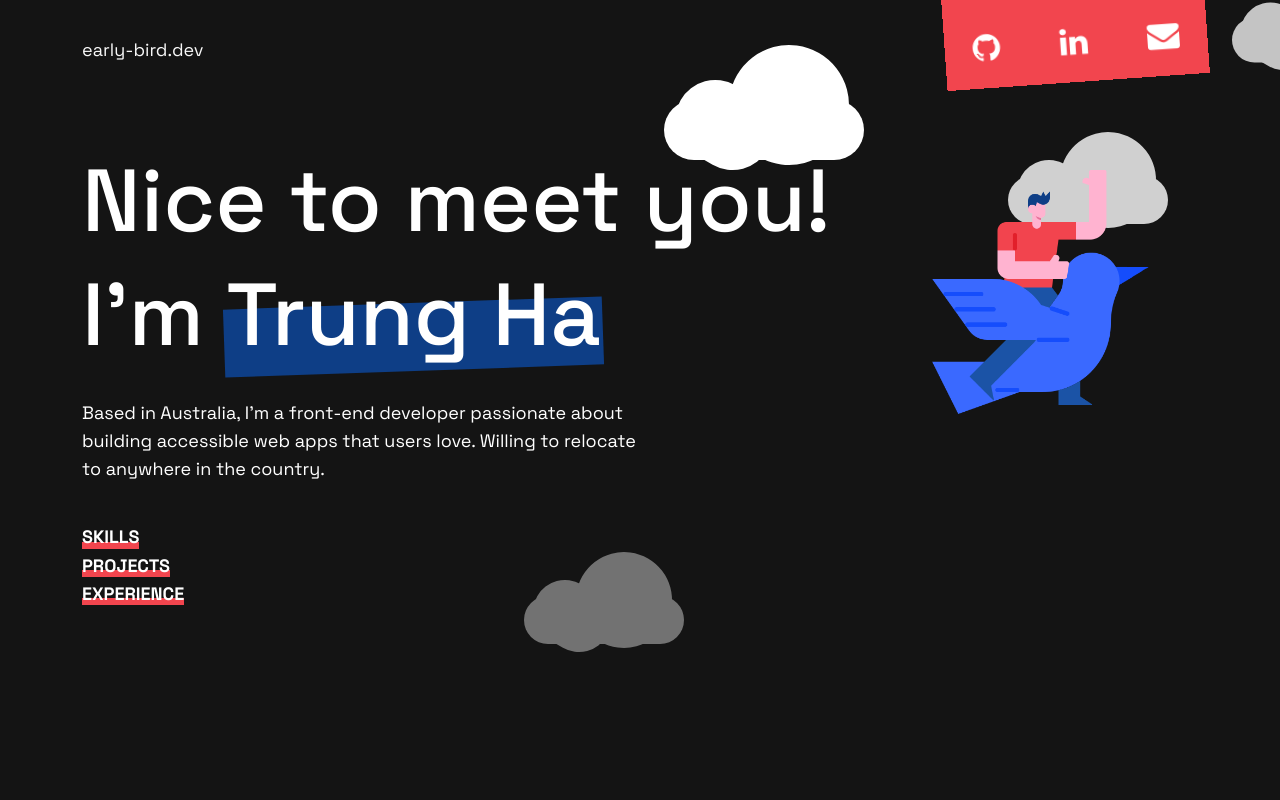
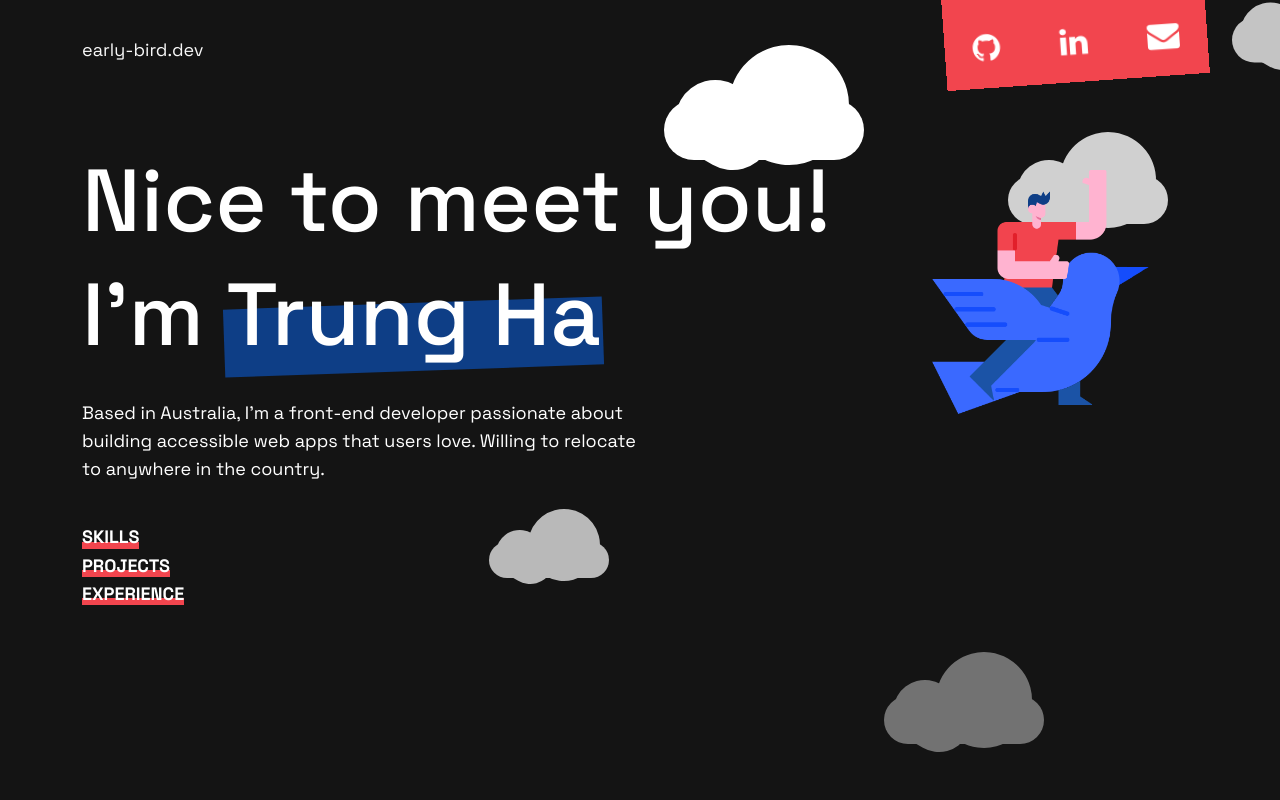
Before and after one commit to earlybird-dev/my-portfolio, a React (Create React App) app: page / in a window 1280 px wide. Shown: the top 800 px of the page. Built offline with nearby package versions, Linux system fonts and the light colour scheme.

Commit message:
Adjust clouds position

```diff
--- a/src/scss/index.scss
+++ b/src/scss/index.scss
@@ -369,14 +369,14 @@ a {
   }
 
   .x4 {
-    opacity: 0.9;
-    @include moveclouds-animation(20s);
+    opacity: 0.7;
+    @include moveclouds-animation(14s);
 
-    left: 200px;
-    top: 300px;
+    left: -350px;
+    top: 200px;
     @include media-breakpoint-down(md) {
-      left: 100px;
-      top: 500px;
+      left: -125px;
+      top: 350px;
     }
 
     @include transform-scale(0.6);
@@ -387,13 +387,13 @@ a {
 
   .x5 {
     opacity: 0.4;
-    @include moveclouds-animation(15s);
+    @include moveclouds-animation(12s);
 
-    left: -350px;
-    top: 200px;
+    left: 200px;
+    top: 300px;
     @include media-breakpoint-down(md) {
-      left: -125px;
-      top: 350px;
+      left: 100px;
+      top: 400px;
     }
 
     @include transform-scale(0.8);
@@ -410,7 +410,7 @@ a {
     top: 400px;
     @include media-breakpoint-down(md) {
       left: -125px;
-      top: 550px;
+      top: 450px;
     }
 
     @include transform-scale(0.7);
```
Also changed, not shown: src/css/index.css.
